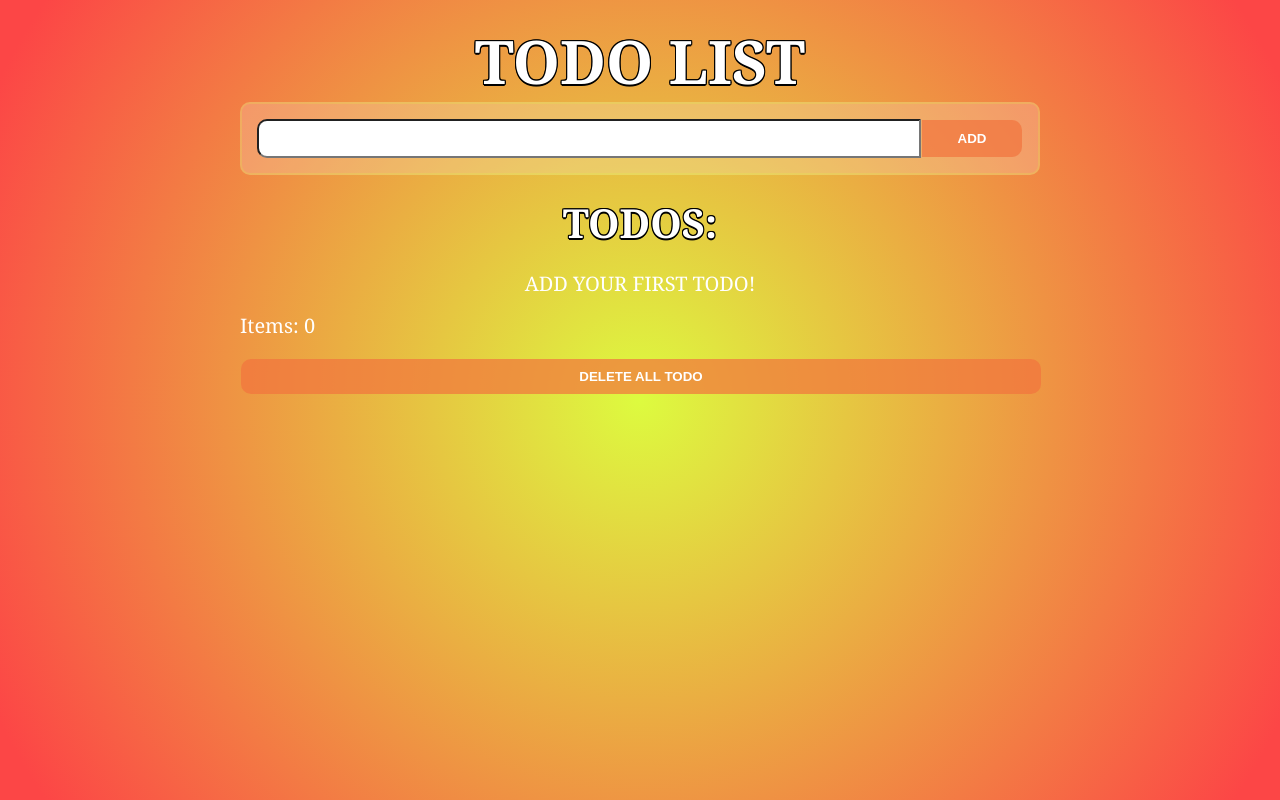
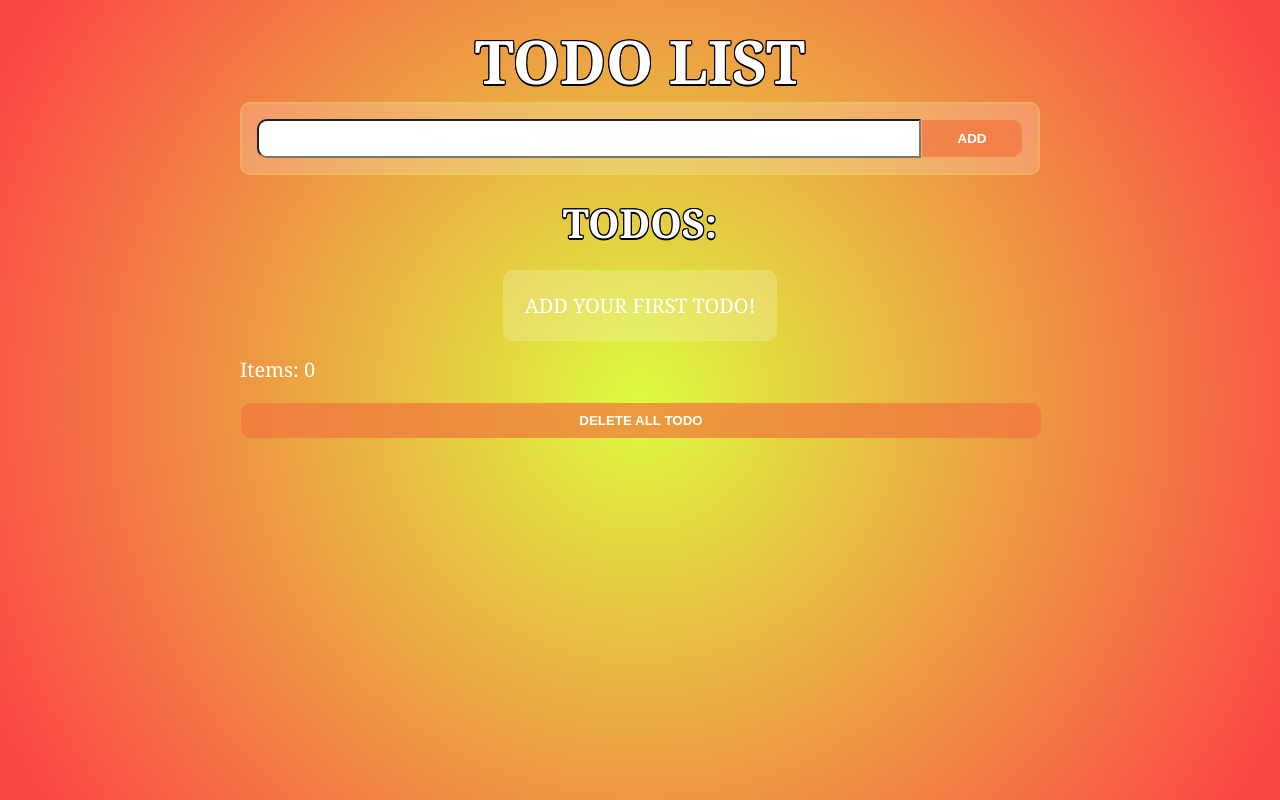
Before and after one commit to muteki-Ronin/Homework-29, a React (Create React App) app: page / in a window 1280 px wide. Built offline with nearby package versions, Linux system fonts and the light colour scheme.

Commit message:
fix wr.-hello

```diff
--- a/src/ui/_helpers/styles/index.css
+++ b/src/ui/_helpers/styles/index.css
@@ -51,7 +51,11 @@ button {
 }
 
 .wrapper-hello {
+  background: rgba(255, 255, 255, 0.2);
+  border: 2px solid rgba(221, 251, 63, 0.2);
+  border-radius: 10px;
   margin-top: 20px;
+  padding: 20px;
 }
 
 .form-container {
```
